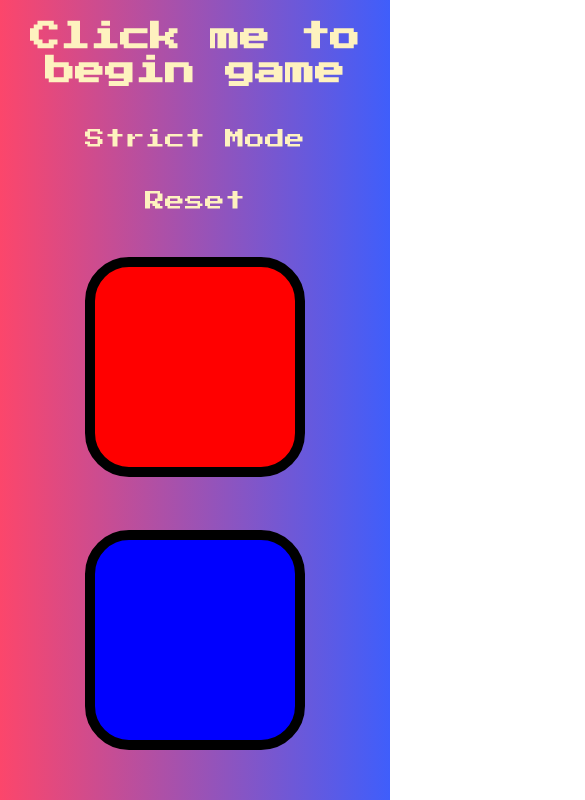
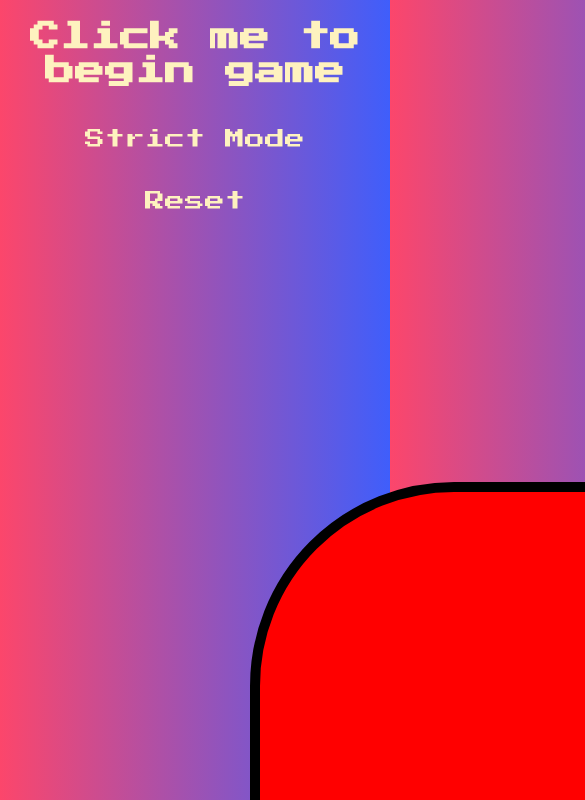
Before and after one commit to stancil-marcus7/simon, a React (Create React App) app: page / in a window 390 px wide. Shown: the top 800 px of the page, 585 px wide, since content can reach past the window. Built offline with nearby package versions, Linux system fonts and the light colour scheme.

Commit message:
attemt to fix mobile screen

```diff
--- a/src/styles/base/_base.scss
+++ b/src/styles/base/_base.scss
@@ -1,7 +1,7 @@
 html {
     //62.5 x 16 (rem) = 10; so we'll work with a base of 10
     font-size: 62.5%;
-    height: 100vh;
+    height: 100%;
 }
 
 body {
--- a/src/styles/buttons/_buttons.scss
+++ b/src/styles/buttons/_buttons.scss
@@ -1,8 +1,8 @@
 .button {
-    margin: 25px;
+    margin: 25rem;
     display: inline-block;
-    height: 200px;
-    width: 200px;
+    height: 100rem;
+    width: 100rem;
     border: 10px solid black;
     border-radius: 20%;
     cursor: pointer;
```
